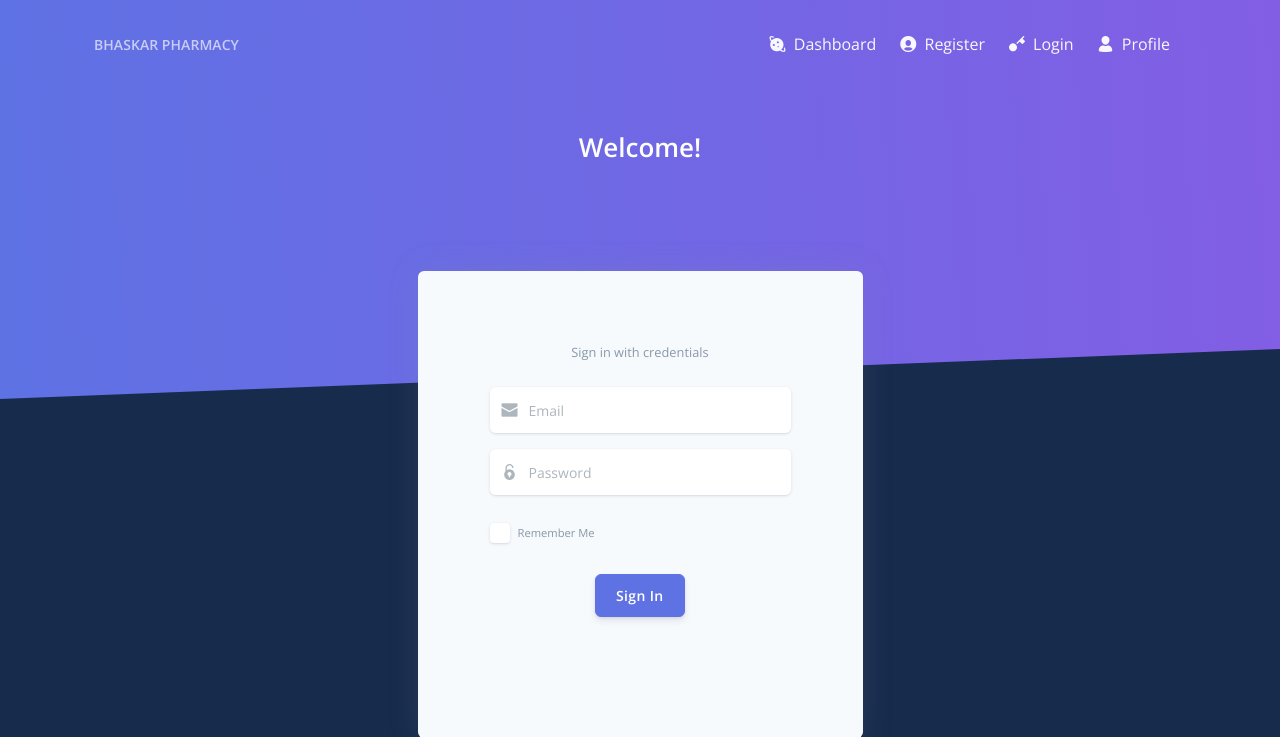
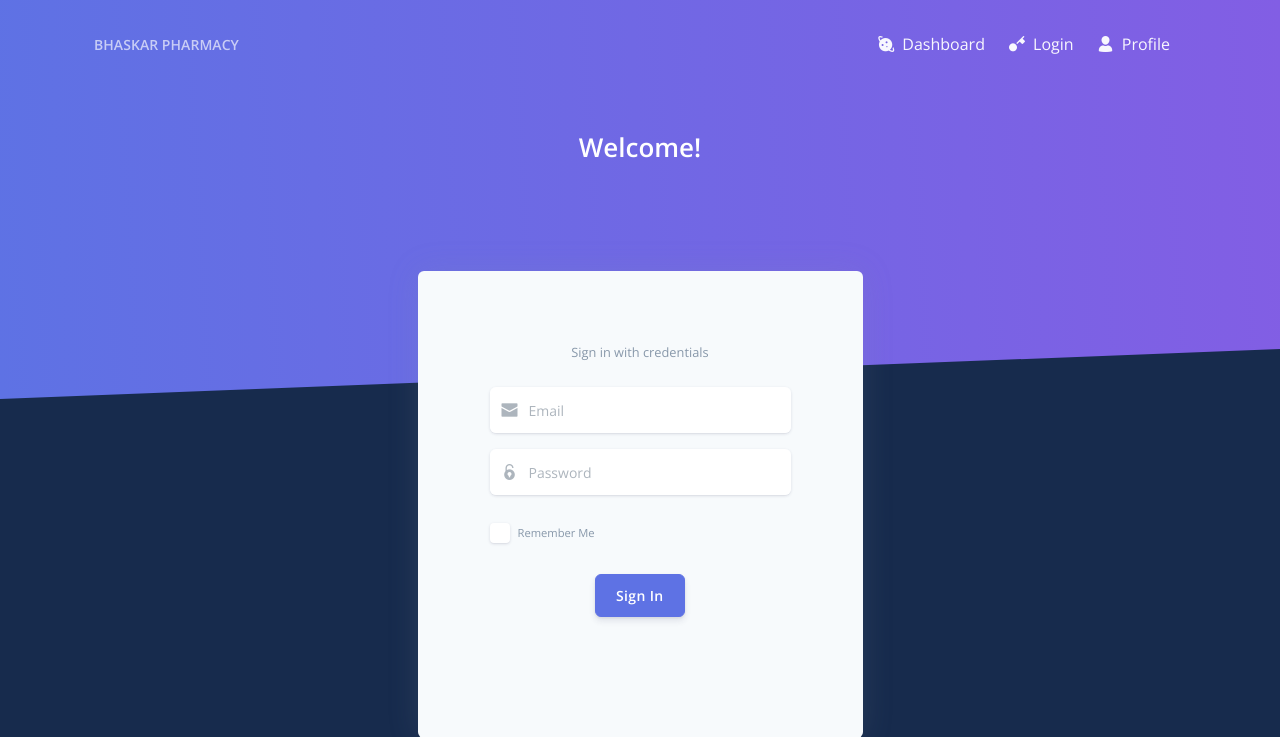
Before and after one commit to nandu1336/pharmacy-1, a Flask app: template bps/templates/login.html in a window 1280 px wide. Shown: the top 737 px of the page. Run offline with Flask 2, Linux system fonts and the light colour scheme; the template is opened without the code that fills it: values that come from a table or form of the project are taken from there, others are empty; some libraries are stand-ins or nearby versions.

Commit message:
1.Added register bluprint \n 2.debugged the code at few spots\n 3.register page looks similar to login --needs addition of some fields .

```diff
--- a/bps/__init__.py
+++ b/bps/__init__.py
@@ -1,6 +1,6 @@
 from flask import Flask,Blueprint
 from bps.admin.homepage import Home
-from bps.admin.account import Login
+from bps.admin.account import Login,Register
 from config import Config
 
 app = Flask(__name__)
@@ -8,3 +8,4 @@ app.config.from_object(Config)
 
 app.register_blueprint(Home, url_prefix='/')
 app.register_blueprint(Login, url_prefix='/')
+app.register_blueprint(Register, url_prefix='/')
--- a/bps/admin/account.py
+++ b/bps/admin/account.py
@@ -1,5 +1,5 @@
 from flask import Blueprint,render_template,redirect,flash,url_for
-from bps.forms import LoginForm
+from bps.forms import LoginForm,RegisterForm
 
 Login = Blueprint('Login', __name__)
 Register = Blueprint('Register',__name__)
@@ -18,4 +18,4 @@ def register():
 	if form.validate_on_submit():
 		flash("you r successfully registered")
 		return redirect(url_for('dashboard'))
-	return render_template("login.html",title = 'Login',form = form)
+	return render_template("register.html",title = 'Register',form = form)
--- a/bps/forms.py
+++ b/bps/forms.py
@@ -9,8 +9,8 @@ class LoginForm(FlaskForm):
     submit = SubmitField('Sign In')
 
 class RegisterForm(FlaskForm):
-	firstname = StringField('Firstname', validators=[DataRequired()])
-	lasttname = StringField('Lastname', validators=[DataRequired()])
+	firstName = StringField('Firstname', validators=[DataRequired()])
+	lasttName = StringField('Lastname', validators=[DataRequired()])
 	email = StringField('Email', validators=[DataRequired(),Email()])
 	password = PasswordField('New Password', [InputRequired(), EqualTo('confirm', message='Passwords must match')])
 	confirm  = PasswordField('Repeat Password')
--- a/bps/templates/layout.html
+++ b/bps/templates/layout.html
@@ -56,16 +56,16 @@
                 <span class="nav-link-inner--text">Dashboard</span>
               </a>
             </li>
+            {% if title == "Login" %}
             <li class="nav-item">
-              <a class="nav-link nav-link-icon" href="{{ url_for('register.html') }}">
+              <a class="nav-link nav-link-icon" href="{{ url_for('Register.register') }}">
                 <i class="ni ni-circle-08"></i>
                 <span class="nav-link-inner--text">Register</span>
               </a>
             </li>
-            {% if title == "Login" %}
             {% else %}
             <li class="nav-item">
-              <a class="nav-link nav-link-icon" href="{{ url_for('login.Login') }}">
+              <a class="nav-link nav-link-icon" href="{{ url_for('Login.login') }}">
                 <i class="ni ni-key-25"></i>
                 <span class="nav-link-inner--text">Login</span>
                 </a>
```
Also changed, not shown: bps/templates/register.html (+2 -8 lines).
